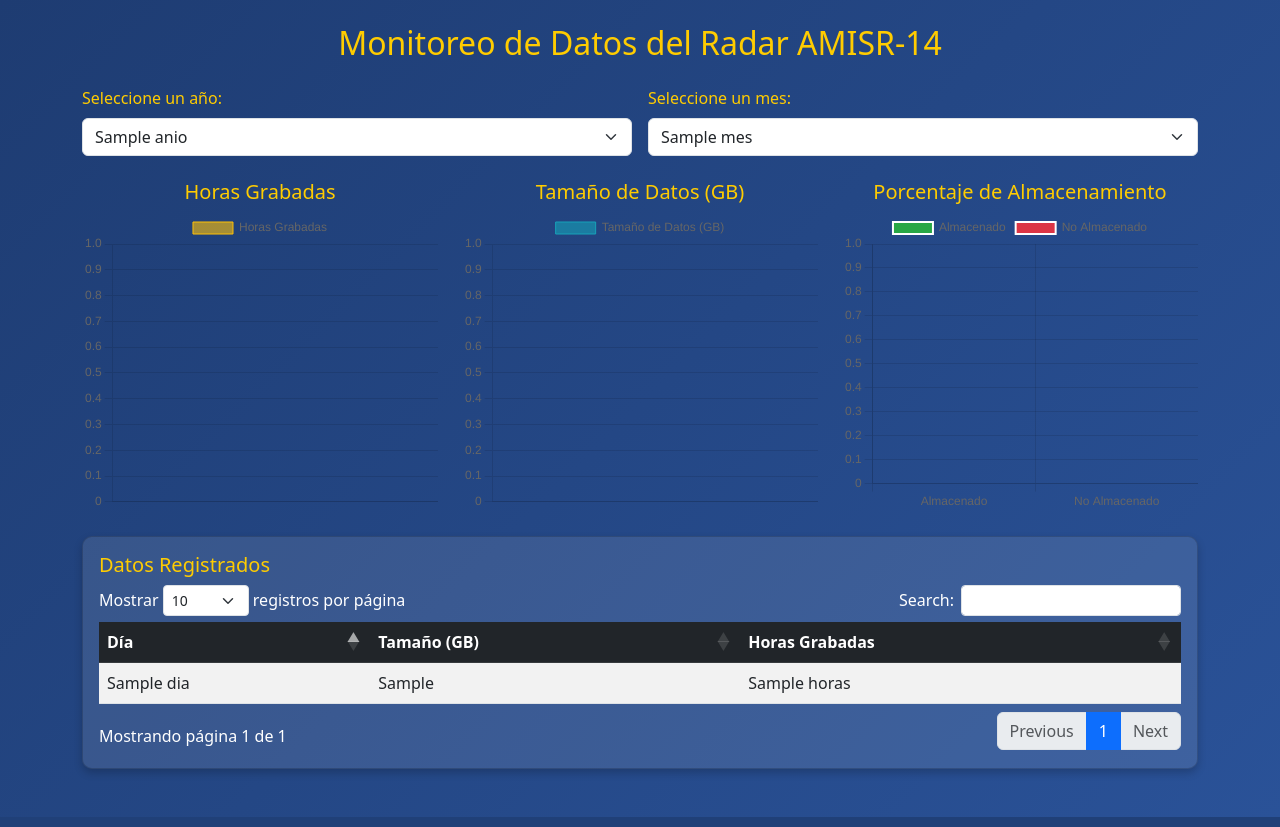
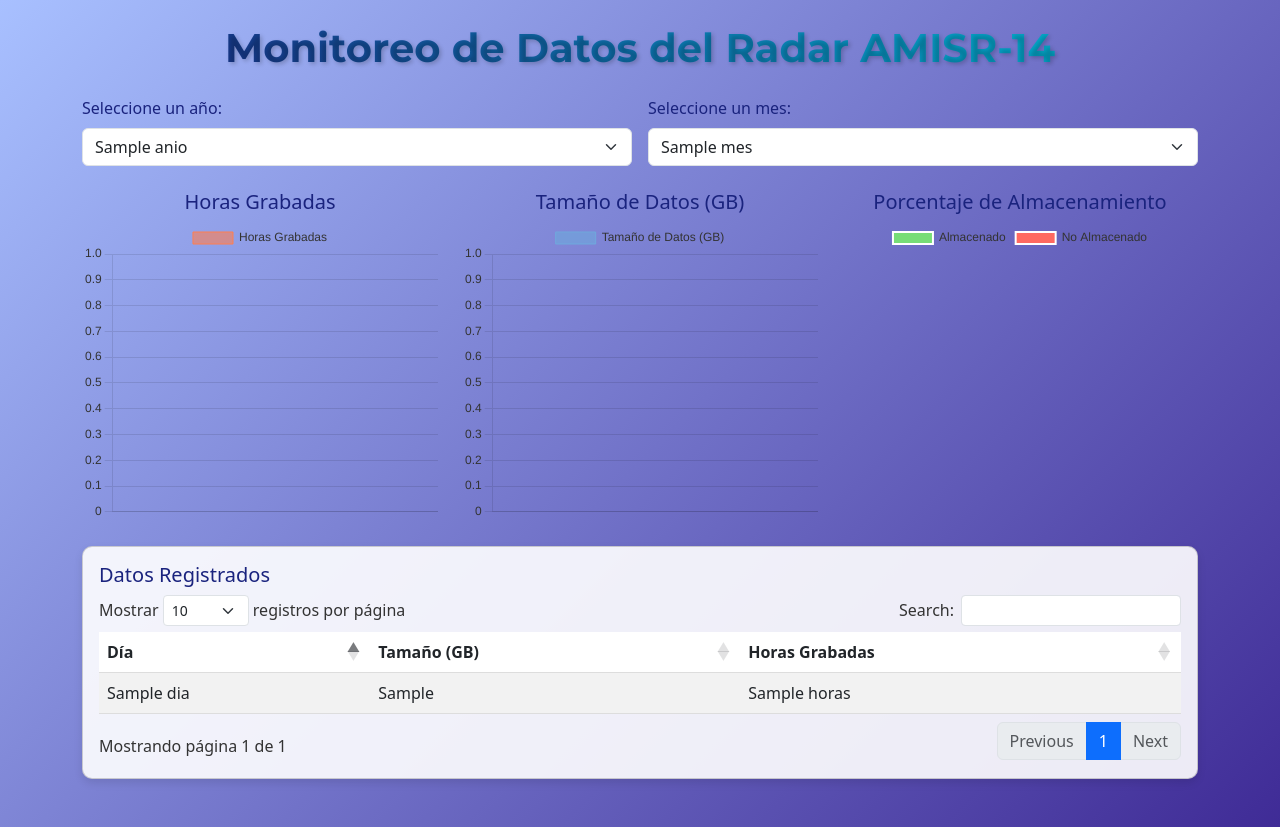
Before and after one commit to sebastianVP/MONITOREO_AMISR, a Django app: template amisr_monitor/monitoring/templates/monitoring/home.html in a window 1280 px wide. Run offline with Django 4.2, Linux system fonts and the light colour scheme; the template is opened without the code that fills it: most values are stand-ins (such as "Sample title", 1, 10 or a date in 2020); parts of the project's set-up code (start-up, migrations or seed data) failed here and were passed over.

Commit message:
mejorando diseño

```diff
--- a/amisr_monitor/monitoring/templates/monitoring/home.html
+++ b/amisr_monitor/monitoring/templates/monitoring/home.html
@@ -6,6 +6,7 @@
     <title>Monitoreo de Datos del Radar AMISR-14</title>
     <link rel="stylesheet" href="https://cdn.jsdelivr.net/npm/bootstrap@5.3.0/dist/css/bootstrap.min.css">
     <link rel="stylesheet" href="https://cdnjs.cloudflare.com/ajax/libs/font-awesome/6.0.0/css/all.min.css">
+    <link href="https://fonts.googleapis.com/css2?family=Montserrat:wght@700&display=swap" rel="stylesheet"> <!-- Fuente moderna -->
     <script src="https://cdn.jsdelivr.net/npm/chart.js"></script>
     <script src="https://cdn.jsdelivr.net/npm/jquery@3.6.0/dist/jquery.min.js"></script>
     <script src="https://cdn.jsdelivr.net/npm/datatables.net/js/jquery.dataTables.min.js"></script>
@@ -13,14 +14,14 @@
     <link rel="stylesheet" href="https://cdn.jsdelivr.net/npm/datatables.net-bs5/css/dataTables.bootstrap5.min.css">
     <style>
         body {
-            background: linear-gradient(135deg, #1e3c72, #2a5298);
-            color: #ffffff;
+            background: linear-gradient(135deg, #a8c0ff, #3f2b96); /* Degradado claro */
+            color: #333333; /* Texto principal en gris oscuro */
         }
         .card-custom {
             border-radius: 10px;
-            box-shadow: 0px 4px 8px rgba(0, 0, 0, 0.2);
-            background: rgba(255, 255, 255, 0.1);
-            color: #ffffff;
+            box-shadow: 0px 4px 8px rgba(0, 0, 0, 0.1); /* Sombra más suave */
+            background: rgba(255, 255, 255, 0.9); /* Fondo blanco semi-transparente */
+            color: #333333; /* Texto en gris oscuro */
         }
         .chart-container {
             width: 100%;
@@ -29,21 +30,34 @@
             align-items: center;
             justify-content: center;
         }
-        .chart-container img {
-            max-width: 100%;
-            max-height: 100%;
-            object-fit: contain;
+        h2 {
+            font-family: 'Montserrat', sans-serif; /* Fuente moderna */
+            font-size: 2.5rem; /* Tamaño más grande */
+            background: linear-gradient(45deg, #1a237e, #00bcd4); /* Degradado azul */
+            -webkit-background-clip: text; /* Aplicar degradado al texto */
+            -webkit-text-fill-color: transparent; /* Texto transparente para mostrar el degradado */
+            text-shadow: 2px 2px 4px rgba(0, 0, 0, 0.2); /* Sombra suave */
+            animation: gradientAnimation 5s ease infinite; /* Animación del degradado */
         }
-        h2, h5, .card-title, .form-label {
-            color: #ffcc00;
+        @keyframes gradientAnimation {
+            0% { background-position: 0% 50%; }
+            50% { background-position: 100% 50%; }
+            100% { background-position: 0% 50%; }
+        }
+        h5, .card-title, .form-label {
+            color: #1a237e; /* Azul oscuro para subtítulos */
         }
         select {
             background-color: #ffffff;
-            color: #000000;
+            color: #333333; /* Texto en gris oscuro */
             font-weight: bold;
         }
-        .table-dark {
-            background-color: #343a40;
+        .table-custom {
+            background-color: #ffffff; /* Fondo blanco para la tabla */
+            color: #333333; /* Texto en gris oscuro */
+        }
+        .table-custom th, .table-custom td {
+            border-color: #dddddd; /* Bordes más suaves */
         }
     </style>
 </head>
@@ -98,7 +112,33 @@
             const chartOptions = {
                 responsive: true,
                 maintainAspectRatio: false,
+                scales: {
+                    x: {
+                        ticks: {
+                            color: '#333333', /* Números de los ejes en gris oscuro */
+                        },
+                        grid: {
+                            color: 'rgba(0, 0, 0, 0.1)', /* Líneas de la cuadrícula más suaves */
+                        }
+                    },
+                    y: {
+                        ticks: {
+                            color: '#333333', /* Números de los ejes en gris oscuro */
+                        },
+                        grid: {
+                            color: 'rgba(0, 0, 0, 0.1)', /* Líneas de la cuadrícula más suaves */
+                        }
+                    }
+                },
+                plugins: {
+                    legend: {
+                        labels: {
+                            color: '#333333', /* Leyenda en gris oscuro */
+                        }
+                    }
+                }
             };
+
             new Chart(document.getElementById('horasChart').getContext('2d'), {
                 type: 'bar',
                 data: {
@@ -106,12 +146,12 @@
                     datasets: [{
                         label: 'Horas Grabadas',
                         data: data.horas,
-                    backgroundColor: 'rgba(255, 193, 7, 0.6)', // Amarillo suave
-                    borderColor: 'rgba(255, 193, 7, 1)',
+                        backgroundColor: 'rgba(255, 127, 80, 0.6)', /* Coral pastel */
+                        borderColor: 'rgba(255, 127, 80, 1)',
                         borderWidth: 1
                     }]
                 },
-            options:chartOptions
+                options: chartOptions
             });
 
             new Chart(document.getElementById('tamanoChart').getContext('2d'), {
@@ -121,8 +161,8 @@
                     datasets: [{
                         label: 'Tamaño de Datos (GB)',
                         data: data.tamano,
-                    backgroundColor: 'rgba(23, 162, 184, 0.6)', // Azul turquesa
-                    borderColor: 'rgba(23, 162, 184, 1)',
+                        backgroundColor: 'rgba(111, 168, 220, 0.6)', /* Azul pastel */
+                        borderColor: 'rgba(111, 168, 220, 1)',
                         borderWidth: 1
                     }]
                 },
@@ -135,20 +175,29 @@
                     labels: ['Almacenado', 'No Almacenado'],
                     datasets: [{
                         data: [data.porcentaje_operacion, 100 - data.porcentaje_operacion],
-                    backgroundColor: ['#28a745', '#dc3545'] // Verde y rojo intenso
+                        backgroundColor: ['#77dd77', '#ff6961'] /* Verde pastel y rosa pastel */
                     }]
                 },
-            options: chartOptions
+                options: {
+                    responsive: true,
+                    maintainAspectRatio: false,
+                    plugins: {
+                        legend: {
+                            labels: {
+                                color: '#333333', /* Leyenda en gris oscuro */
+                            }
+                        }
+                    }
+                }
             });
-
         </script>
 
         <!-- Tabla de Datos con paginación -->
         <div class="card mt-4 card-custom">
             <div class="card-body">
                 <h5 class="card-title">Datos Registrados</h5>
-                <table id="tablaDatos" class="table table-striped table-hover">
-                    <thead class="table-dark">
+                <table id="tablaDatos" class="table table-striped table-hover table-custom">
+                    <thead>
                         <tr>
                             <th>Día</th>
                             <th>Tamaño (GB)</th>
@@ -171,7 +220,7 @@
         <!-- Botón de Descarga -->
         <div class="text-center mt-4">
             {% if request.GET.mes %}
-                <a href="{% url 'descargar_csv' request.GET.anio request.GET.mes %}" class="btn btn-warning btn-lg">Descargar CSV</a>
+                <a href="{% url 'descargar_csv' request.GET.anio request.GET.mes %}" class="btn btn-primary btn-lg">Descargar CSV</a>
             {% endif %}
         </div>
     </div>
```
Lines whose indentation alone changed are shown as unchanged.
